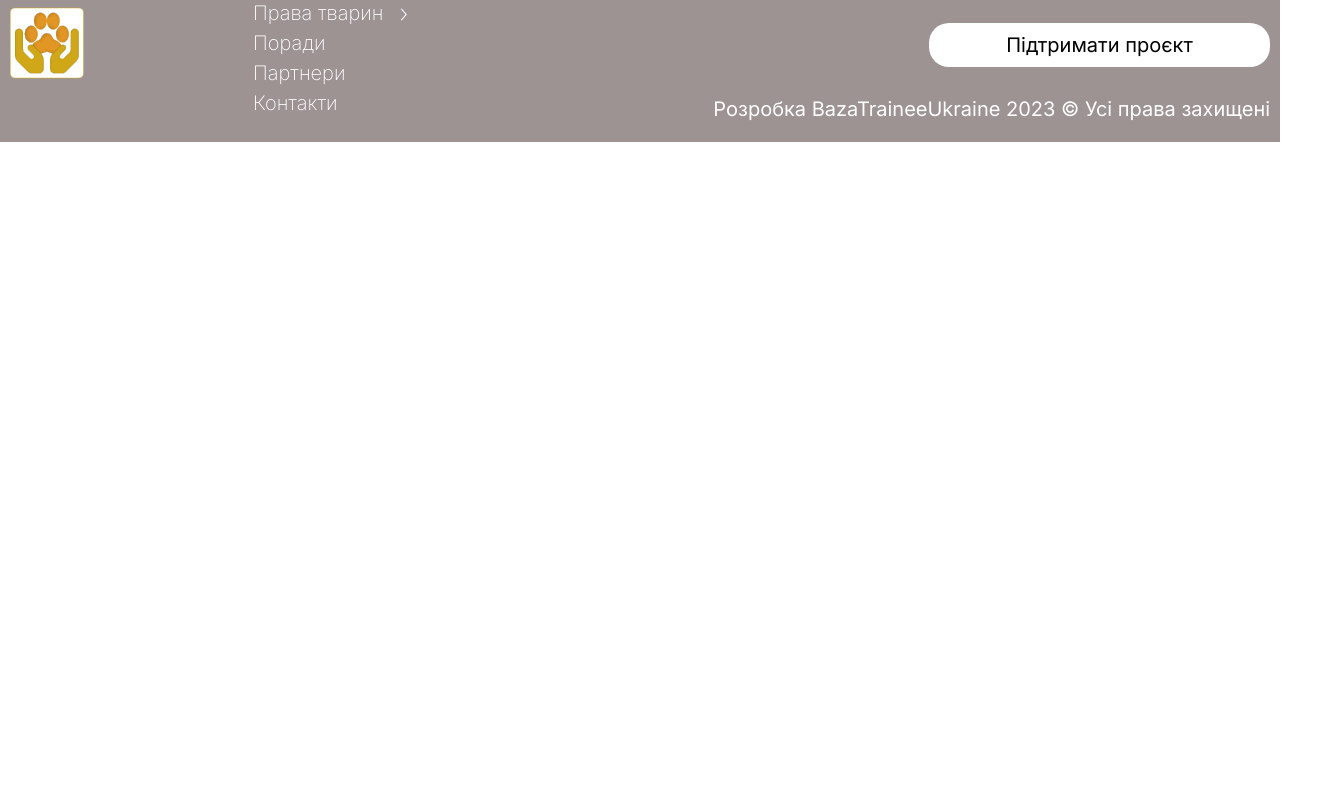
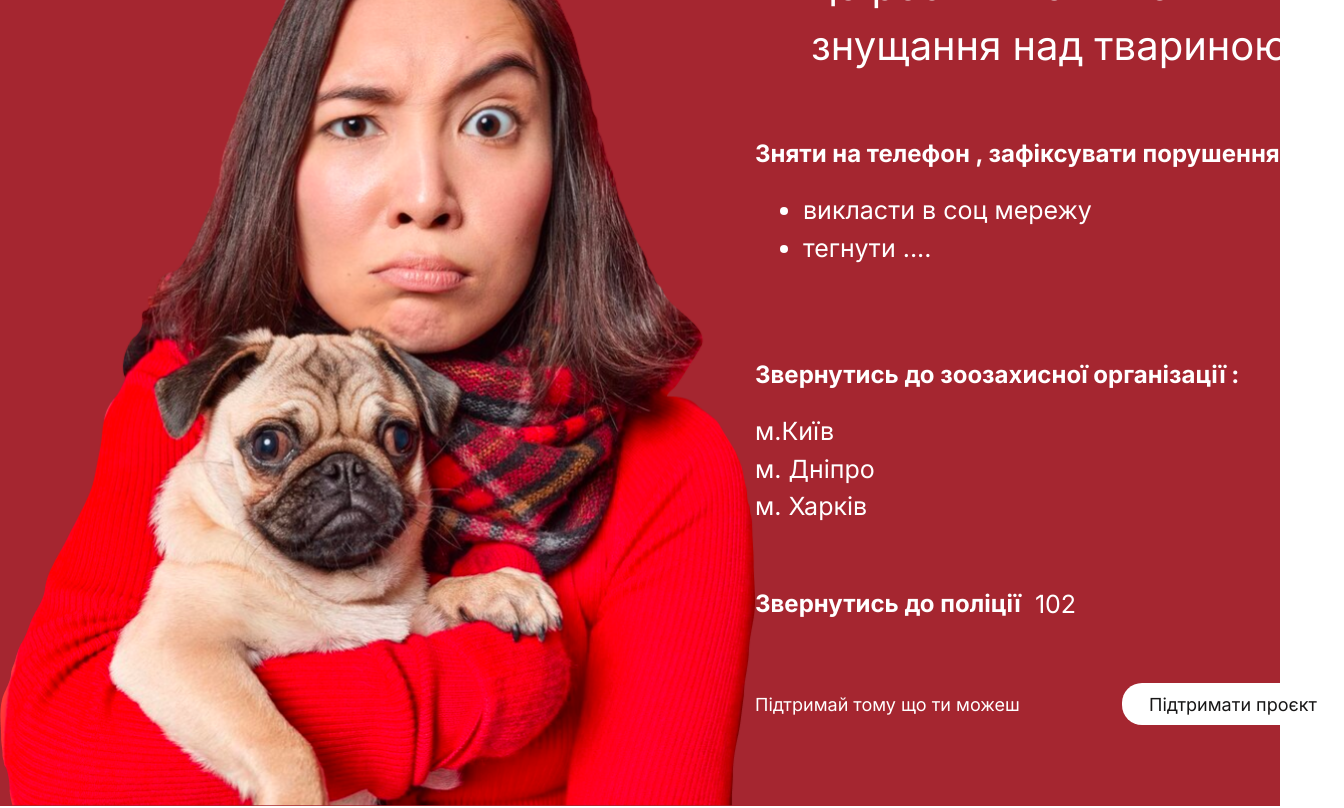
Before and after one commit to baza-trainee/pets_law, a React (Vite) app: page / in a window 1280 px wide. Shown: the part 1920-2728 px from the top of the page, 1344 px wide, since content can reach past the window. Before the commit the page ends 2062 px from the top, so only its background shows below. Built offline with nearby package versions, Linux system fonts and the light colour scheme.

Commit message:
created markup and added styles to the section

```diff
--- a/src/components/RedBlock.jsx
+++ b/src/components/RedBlock.jsx
@@ -1,5 +1,61 @@
+import img from "../assets/pet_harassment.png";
+
 const RedBlock = () => {
-	return <div>RedBlock</div>;
+  return (
+    <section className="bg-[#A52630]">
+      <div className="container max-w-[1440px] mx-auto my-0 flex justify-evenly">
+        <img
+          src={img}
+          alt="Що робити коли помітили знущання над твариною"
+          width="755"
+          height="910"
+          className="h-[910px]"
+        />
+        <div>
+          <h3 className="text-white text-[40px] leading-normal w-[589px] max-w-full text-center my-[60px] font-normal">
+            Що робити коли помітили знущання над твариною
+          </h3>
+          <div className="mb-[90px]">
+            <p className="text-white text-[24px] leading-normal font-bold mb-[20px]">
+              Зняти на телефон , зафіксувати порушення
+            </p>
+            <ul
+              role="list"
+              className="marker:text-white-400 list-disc pl-[3rem] text-white text-[25px] leading-normal font-normal"
+            >
+              <li>викласти в соц мережу</li>
+              <li>тегнути ....</li>
+            </ul>
+          </div>
+          <div className="mb-[60px]">
+            <p className="text-white text-[24px] leading-normal font-bold mb-[20px]">
+              Звернутись до зоозахисної організації :
+            </p>
+            <ul className="text-white text-[25px] leading-normal font-normal">
+              <li>м.Київ</li>
+              <li>м. Дніпро</li>
+              <li>м. Харків</li>
+            </ul>
+          </div>
+          <p className="mb-[60px] text-white text-[24px] leading-normal font-bold flex gap-[14px]">
+            Звернутись до поліції
+            <span className="text-[25px] font-normal">102</span>
+          </p>
+          <div className="flex items-center justify-between">
+            <p className="text-white text-[18px] leading-normal font-normal">
+              Підтримай тому що ти можеш
+            </p>
+            <button
+              type="button"
+              className="bg-white w-[222px] max-w-full h-[42px] rounded-[20px] text-black cursor-pointer text-[18px] leading-normal font-normal border-none transition-colors duration-250 ease-in-out focus:bg-[#D0A716] hover:bg-[#D0A716]"
+            >
+              Підтримати проєкт
+            </button>
+          </div>
+        </div>
+      </div>
+    </section>
+  );
 };
 
 export default RedBlock;
```
Also changed, not shown: src/assets/pet_harassment.png (added).
